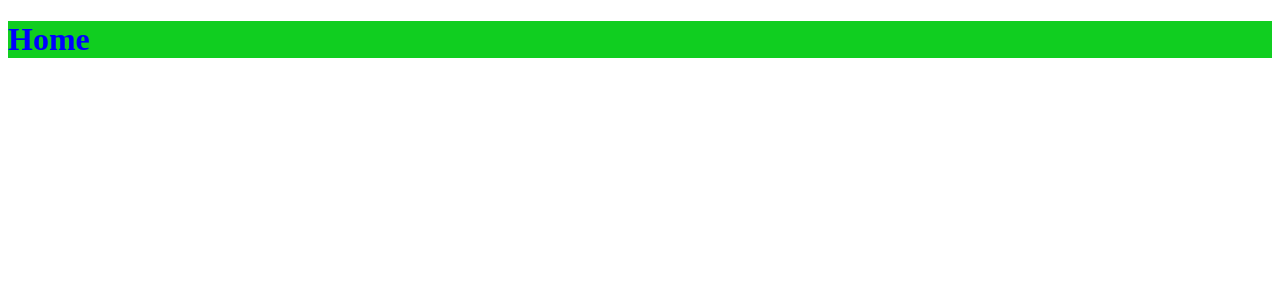
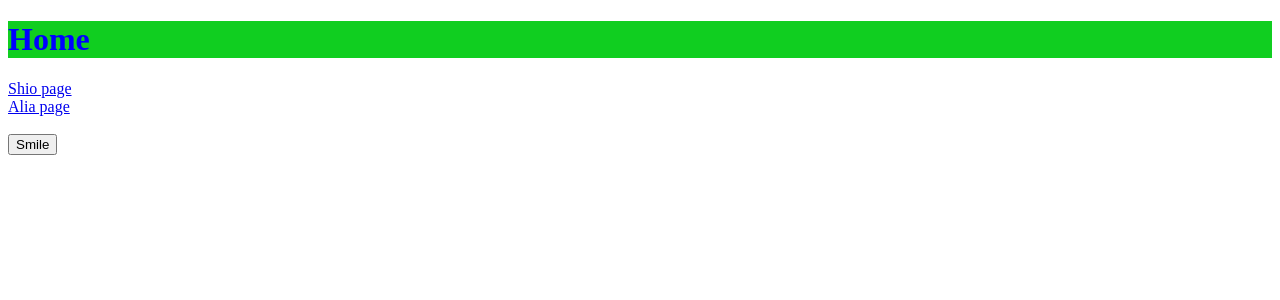
Before and after one commit to Malanlast/placement-react-practice, a React (Vite) app in the folder phase4_router/: page / in a window 1280 px wide. Shown: the top 300 px of the page. Built offline with nearby package versions, Linux system fonts and the light colour scheme.

Commit message:
useParams

```diff
--- a/phase4_router/src/App.jsx
+++ b/phase4_router/src/App.jsx
@@ -4,6 +4,7 @@
 import Profile from "./pages/profile.jsx";
 import NotFound from "./pages/NotFound.jsx";
 import Home from "./pages/Home.jsx";
+import Smile from "./pages/HappyBtn.jsx"
 import { Route, Routes } from 'react-router-dom';
  function App() {
   return (
@@ -11,7 +12,8 @@ import { Route, Routes } from 'react-router-dom';
         <Route path="/" element={<Home/>}/>
         <Route path="/shio" element={<Shio/>}/>
         <Route path="/alia" element={<Alia/>}/>
-        <Route path="/profile" element={<Profile/>}/>
+        <Route path="smile" element={<Smile/>}/>
+        <Route path="/profile/:id" element={<Profile/>}/>
         <Route path="*" element={<NotFound/>}/>
       </Routes>
   )
--- /dev/null
+++ b/phase4_router/src/pages/HappyBtn.jsx
@@ -0,0 +1,11 @@
+function HappyBtn() {
+	return (
+		<>
+			<h1>
+				Smile!
+			</h1>
+		</>
+	)
+}
+
+export default HappyBtn;
--- a/phase4_router/src/pages/Home.jsx
+++ b/phase4_router/src/pages/Home.jsx
@@ -1,7 +1,20 @@
+import { Link, useNavigate } from "react-router-dom";
  function Home() {
+	const navigate=useNavigate();
+
+	function goSmile(){
+		navigate("/smile");
+	};
+
 	return (
 		<>
 			<h1>Home</h1>
+			<Link to="/shio">Shio page</Link>
+			<br/>
+			<Link to="/alia">Alia page</Link>
+			<br/>
+			<br/>
+			<button onClick={goSmile}>Smile</button>
 		</>
 	)
 };
--- a/phase4_router/src/pages/profile.jsx
+++ b/phase4_router/src/pages/profile.jsx
@@ -1,7 +1,11 @@
+import { useParams } from "react-router-dom";
+
 function Profile(){
+	const {id}=useParams();
 	return(
 		<>
 		<h1>Profie page</h1>
+		<p>Profile of {id}</p>
 		</>
 	)
 };
```
Lines whose indentation alone changed are shown as unchanged.
